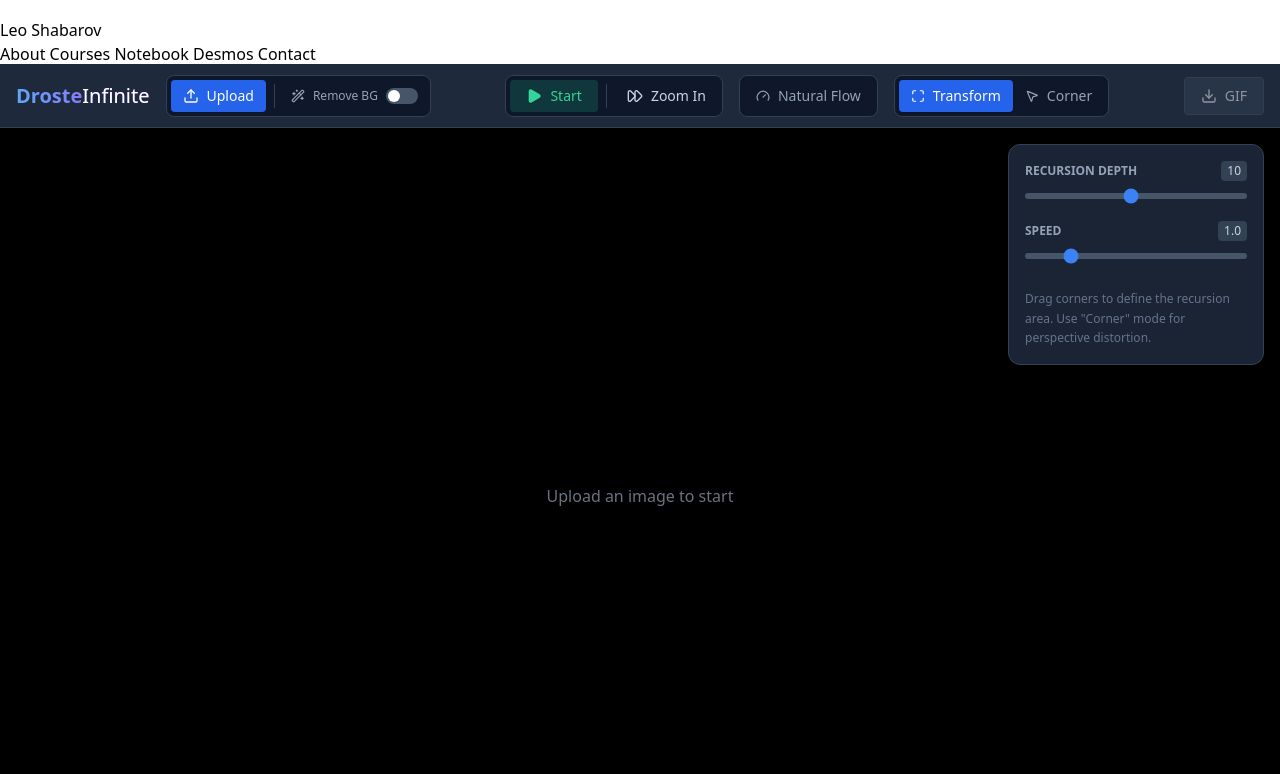
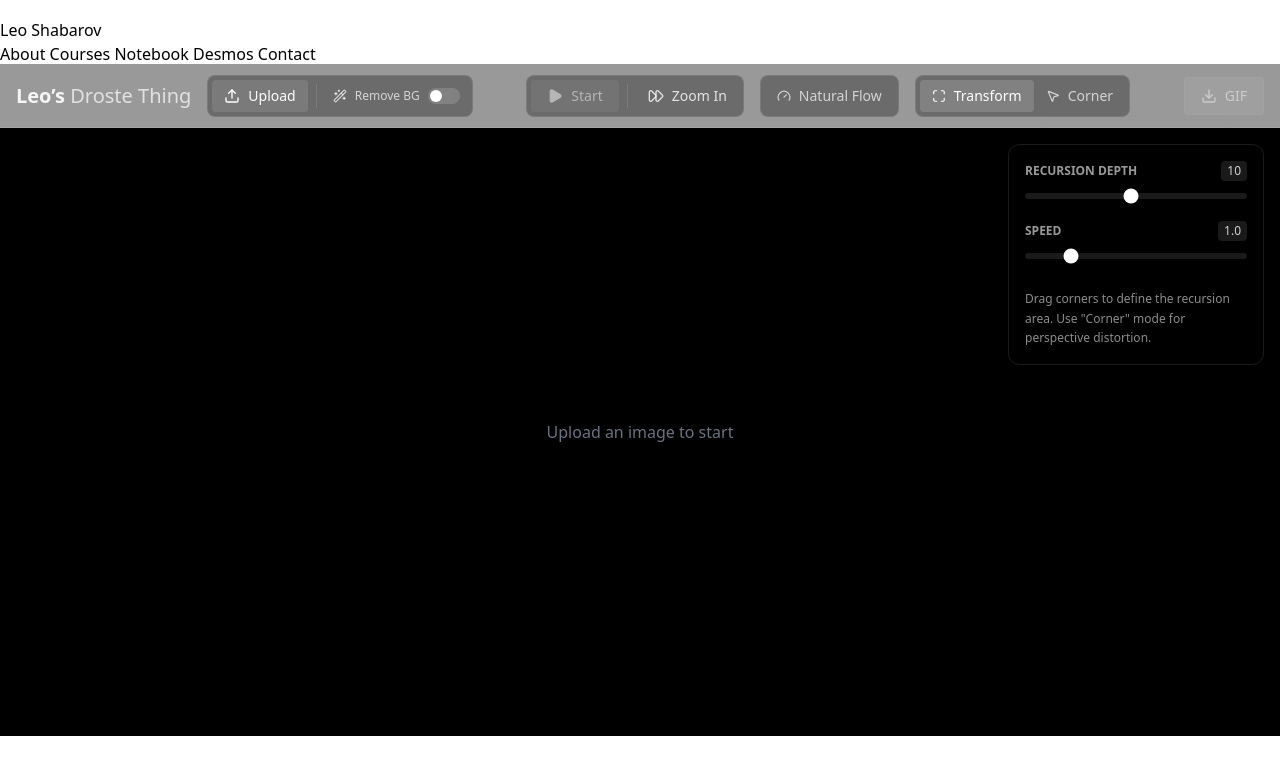
Before and after one commit to Flazum/leoshabarov, a React (Vite) app in the folder droste-src/: page / in a window 1280 px wide. Shown: the top 774 px of the page. Built offline with nearby package versions, Linux system fonts and the light colour scheme.

Commit message:
Update App.tsx

```diff
--- a/droste-src/App.tsx
+++ b/droste-src/App.tsx
@@ -1,7 +1,19 @@
 import React, { useState, useEffect, useCallback, useRef } from 'react';
 import { Mode, AnimationDirection, Quad, AppState } from './types';
 import DrosteCanvas from './components/DrosteCanvas';
-import { Upload, Play, Pause, Square, MousePointer2, Image as ImageIcon, Download, Maximize, ArrowRightLeft, FastForward, Gauge, Wand2, Loader2, FileUp } from 'lucide-react';
+import {
+  Upload,
+  Play,
+  Pause,
+  MousePointer2,
+  Download,
+  Maximize,
+  FastForward,
+  Gauge,
+  Wand2,
+  Loader2,
+  FileUp
+} from 'lucide-react';
 import { removeBackground } from '@imgly/background-removal';
 
 const INITIAL_QUAD: Quad = {
@@ -18,7 +30,7 @@ export default function App() {
     quad: INITIAL_QUAD,
     mode: Mode.TRANSFORM,
     depth: 10,
-    zoomSpeed: 1.0, // Default to 1
+    zoomSpeed: 1.0,
     direction: AnimationDirection.STOP,
     desiredDirection: AnimationDirection.IN,
     isExporting: false,
@@ -31,7 +43,6 @@ export default function App() {
   const [isDragging, setIsDragging] = useState(false);
   const dragCounter = useRef(0);
 
-  // Reusable Image Loader
   const loadImage = useCallback((src: string) => {
     const img = new Image();
     img.onload = () => {
@@ -51,7 +62,6 @@ export default function App() {
     img.src = src;
   }, []);
 
-  // Central File Processor
   const processFile = useCallback(async (file: File) => {
     if (!file.type.startsWith('image/')) {
       alert("Please upload a valid image file (PNG, JPEG, etc).");
@@ -67,17 +77,16 @@ export default function App() {
       } catch (err) {
         console.error("Background removal failed:", err);
         alert("Could not remove background. Loading original image instead.");
-        // Fallback to standard load
         const reader = new FileReader();
         reader.onload = (e) => {
-            if(e.target?.result) loadImage(e.target.result as string);
+          if (e.target?.result) loadImage(e.target.result as string);
         };
         reader.readAsDataURL(file);
       }
     } else {
       const reader = new FileReader();
       reader.onload = (e) => {
-            if(e.target?.result) loadImage(e.target.result as string);
+        if (e.target?.result) loadImage(e.target.result as string);
       };
       reader.readAsDataURL(file);
     }
@@ -88,7 +97,6 @@ export default function App() {
     if (file) processFile(file);
   };
 
-  // Drag and Drop Handlers
   const handleDragEnter = (e: React.DragEvent) => {
     e.preventDefault();
     e.stopPropagation();
@@ -124,7 +132,6 @@ export default function App() {
     }
   };
 
-  // Paste Support
   useEffect(() => {
     const handlePaste = (e: ClipboardEvent) => {
       const items = e.clipboardData?.items;
@@ -134,7 +141,7 @@ export default function App() {
         if (items[i].type.indexOf('image') !== -1) {
           const file = items[i].getAsFile();
           if (file) {
-                    e.preventDefault(); // Prevent pasting into inputs if focused
+            e.preventDefault();
             processFile(file);
           }
           break;
@@ -166,7 +173,7 @@ export default function App() {
 
   return (
     <div
-        className="flex flex-col h-screen w-screen bg-slate-900 text-white font-sans overflow-hidden relative"
+      className="flex flex-col h-full w-full text-white font-sans overflow-hidden relative"
       onDragEnter={handleDragEnter}
       onDragLeave={handleDragLeave}
       onDragOver={handleDragOver}
@@ -174,9 +181,9 @@ export default function App() {
     >
       {/* Drag Overlay */}
       {isDragging && (
-        <div className="absolute inset-0 z-50 bg-blue-500/20 backdrop-blur-sm border-4 border-blue-500 border-dashed m-4 rounded-xl flex items-center justify-center pointer-events-none">
-           <div className="bg-slate-900/90 p-8 rounded-2xl flex flex-col items-center shadow-2xl animate-bounce">
-              <FileUp size={48} className="text-blue-400 mb-4" />
+        <div className="absolute inset-0 z-50 bg-white/5 backdrop-blur-sm border border-white/15 m-4 rounded-xl flex items-center justify-center pointer-events-none">
+          <div className="bg-black/50 p-8 rounded-2xl flex flex-col items-center shadow-2xl animate-bounce border border-white/10">
+            <FileUp size={48} className="text-white/80 mb-4" />
             <h2 className="text-2xl font-bold text-white">Drop Image Here</h2>
           </div>
         </div>
@@ -184,35 +191,43 @@ export default function App() {
 
       {/* Processing Overlay */}
       {state.isProcessing && (
-        <div className="absolute inset-0 z-50 bg-slate-900/80 backdrop-blur-sm flex flex-col items-center justify-center">
-           <Loader2 className="animate-spin text-blue-500 mb-4" size={48} />
-           <p className="text-xl font-light">Processing Image...</p>
-           {state.shouldRemoveBackground && <p className="text-sm text-slate-400 mt-2">Removing background (this may take a moment)</p>}
+        <div className="absolute inset-0 z-50 bg-black/60 backdrop-blur-sm flex flex-col items-center justify-center">
+          <Loader2 className="animate-spin text-white/80 mb-4" size={48} />
+          <p className="text-xl font-light text-white/90">Processing Image...</p>
+          {state.shouldRemoveBackground && (
+            <p className="text-sm text-white/60 mt-2">Removing background (this may take a moment)</p>
+          )}
         </div>
       )}
 
       {/* Toolbar */}
-      <div className="h-16 border-b border-slate-700 bg-slate-800 flex items-center px-4 justify-between z-10 shrink-0">
+      <div className="h-16 border-b border-white/10 bg-black/40 backdrop-blur flex items-center px-4 justify-between z-10 shrink-0">
         <div className="flex items-center gap-4">
-          <h1 className="text-xl font-bold bg-gradient-to-r from-blue-400 to-purple-500 bg-clip-text text-transparent hidden md:block">
-            Droste<span className="font-light text-white">Infinite</span>
+          <h1 className="text-xl font-bold text-white/90 hidden md:block">
+            Leo’s <span className="font-light text-white/70">Droste Thing</span>
           </h1>
 
-          <div className="flex items-center bg-slate-900 rounded-lg p-1 border border-slate-700">
-            <label className="flex items-center gap-2 cursor-pointer bg-blue-600 hover:bg-blue-500 px-3 py-1.5 rounded transition-colors text-sm font-medium shadow-sm">
+          <div className="flex items-center bg-black/30 rounded-lg p-1 border border-white/10">
+            <label className="flex items-center gap-2 cursor-pointer bg-white/10 hover:bg-white/15 px-3 py-1.5 rounded transition-colors text-sm font-medium">
               <Upload size={16} />
               <span>Upload</span>
               <input type="file" accept="image/png, image/jpeg, image/webp" onChange={handleImageUpload} className="hidden" />
             </label>
-            <div className="w-px h-6 bg-slate-700 mx-2"></div>
+
+            <div className="w-px h-6 bg-white/10 mx-2"></div>
+
             <button
               onClick={() => setState(s => ({ ...s, shouldRemoveBackground: !s.shouldRemoveBackground }))}
-               className={`flex items-center gap-2 px-2 py-1.5 rounded text-xs transition-colors ${state.shouldRemoveBackground ? 'bg-purple-500/20 text-purple-300 ring-1 ring-purple-500/50' : 'text-slate-400 hover:text-slate-300'}`}
+              className={`flex items-center gap-2 px-2 py-1.5 rounded text-xs transition-colors ${
+                state.shouldRemoveBackground
+                  ? 'bg-white/15 text-white ring-1 ring-white/20'
+                  : 'text-white/70 hover:text-white'
+              }`}
               title="Automatically remove background from uploaded images"
             >
               <Wand2 size={14} />
               <span>Remove BG</span>
-               <div className={`w-8 h-4 rounded-full relative transition-colors ${state.shouldRemoveBackground ? 'bg-purple-500' : 'bg-slate-600'}`}>
+              <div className={`w-8 h-4 rounded-full relative transition-colors ${state.shouldRemoveBackground ? 'bg-white/25' : 'bg-white/15'}`}>
                 <div className={`absolute top-0.5 w-3 h-3 rounded-full bg-white transition-transform ${state.shouldRemoveBackground ? 'left-4.5 translate-x-4' : 'left-0.5'}`} />
               </div>
             </button>
@@ -221,14 +236,14 @@ export default function App() {
 
         <div className="flex items-center gap-4">
           {/* Controls Group */}
-           <div className="flex bg-slate-900 rounded-lg p-1 border border-slate-700 items-center">
+          <div className="flex bg-black/30 rounded-lg p-1 border border-white/10 items-center">
             <button
               onClick={togglePlay}
               disabled={!state.imageSrc}
-                className={`flex items-center gap-2 px-4 py-1.5 rounded text-sm transition-all font-medium ${
+              className={`flex items-center gap-2 px-4 py-1.5 rounded text-sm transition-all font-medium disabled:opacity-50 disabled:cursor-not-allowed ${
                 state.direction !== AnimationDirection.STOP
-                    ? 'bg-red-500/20 text-red-400 hover:bg-red-500/30'
-                    : 'bg-emerald-500/20 text-emerald-400 hover:bg-emerald-500/30'
+                  ? 'bg-white/10 text-white hover:bg-white/15'
+                  : 'bg-white/10 text-white hover:bg-white/15'
               }`}
             >
               {state.direction !== AnimationDirection.STOP ? (
@@ -238,11 +253,11 @@ export default function App() {
               )}
             </button>
 
-              <div className="w-px h-6 bg-slate-700 mx-2"></div>
+            <div className="w-px h-6 bg-white/10 mx-2"></div>
 
             <button
               onClick={toggleDirectionPreference}
-                className="flex items-center gap-2 px-3 py-1.5 rounded text-sm text-slate-300 hover:text-white hover:bg-slate-800 transition-colors"
+              className="flex items-center gap-2 px-3 py-1.5 rounded text-sm text-white/80 hover:text-white hover:bg-white/10 transition-colors"
             >
               {state.desiredDirection === AnimationDirection.IN ? (
                 <><FastForward size={16} /> Zoom In</>
@@ -253,27 +268,33 @@ export default function App() {
           </div>
 
           {/* Flow Control */}
-           <div className="hidden lg:flex bg-slate-900 rounded-lg p-1 border border-slate-700">
+          <div className="hidden lg:flex bg-black/30 rounded-lg p-1 border border-white/10">
             <button
               onClick={() => setState(s => ({ ...s, constantSpeed: !s.constantSpeed }))}
               title="Toggle Constant Visual Flow"
-                className={`flex items-center gap-2 px-3 py-1.5 rounded text-sm transition-all ${state.constantSpeed ? 'bg-indigo-600 text-white shadow' : 'text-slate-400 hover:text-white'}`}
+              className={`flex items-center gap-2 px-3 py-1.5 rounded text-sm transition-all ${
+                state.constantSpeed ? 'bg-white/15 text-white' : 'text-white/70 hover:text-white hover:bg-white/10'
+              }`}
             >
               <Gauge size={14} /> {state.constantSpeed ? 'Locked Loop' : 'Natural Flow'}
             </button>
           </div>
 
           {/* Mode Toggle */}
-           <div className="flex bg-slate-900 rounded-lg p-1 border border-slate-700">
+          <div className="flex bg-black/30 rounded-lg p-1 border border-white/10">
             <button
               onClick={() => setState(s => ({ ...s, mode: Mode.TRANSFORM }))}
-                className={`flex items-center gap-2 px-3 py-1.5 rounded text-sm transition-all ${state.mode === Mode.TRANSFORM ? 'bg-blue-600 text-white shadow' : 'text-slate-400 hover:text-white'}`}
+              className={`flex items-center gap-2 px-3 py-1.5 rounded text-sm transition-all ${
+                state.mode === Mode.TRANSFORM ? 'bg-white/15 text-white' : 'text-white/70 hover:text-white hover:bg-white/10'
+              }`}
             >
               <Maximize size={14} /> <span className="hidden sm:inline">Transform</span>
             </button>
             <button
               onClick={() => setState(s => ({ ...s, mode: Mode.CORNER }))}
-                className={`flex items-center gap-2 px-3 py-1.5 rounded text-sm transition-all ${state.mode === Mode.CORNER ? 'bg-blue-600 text-white shadow' : 'text-slate-400 hover:text-white'}`}
+              className={`flex items-center gap-2 px-3 py-1.5 rounded text-sm transition-all ${
+                state.mode === Mode.CORNER ? 'bg-white/15 text-white' : 'text-white/70 hover:text-white hover:bg-white/10'
+              }`}
             >
               <MousePointer2 size={14} /> <span className="hidden sm:inline">Corner</span>
             </button>
@@ -283,7 +304,7 @@ export default function App() {
         <button
           onClick={() => setState(s => ({ ...s, isExporting: true }))}
           disabled={!state.imageSrc || state.isExporting}
-          className="flex items-center gap-2 bg-slate-700 hover:bg-slate-600 border border-slate-600 disabled:opacity-50 disabled:cursor-not-allowed px-4 py-2 rounded text-sm font-medium transition-colors"
+          className="flex items-center gap-2 bg-white/10 hover:bg-white/15 border border-white/10 disabled:opacity-50 disabled:cursor-not-allowed px-4 py-2 rounded text-sm font-medium transition-colors"
         >
           <Download size={16} /> GIF
         </button>
@@ -299,44 +320,44 @@ export default function App() {
         />
 
         {/* Floating Controls Overlay (Sidebar) */}
-        <div className="absolute top-20 right-4 w-64 bg-slate-800/90 backdrop-blur border border-slate-700 rounded-xl p-4 shadow-2xl flex flex-col gap-4">
+        <div className="absolute top-20 right-4 w-64 bg-black/40 backdrop-blur border border-white/10 rounded-xl p-4 shadow-2xl flex flex-col gap-4">
           <div className="space-y-2">
             <div className="flex justify-between items-center">
-                <label className="text-xs font-semibold text-slate-400 uppercase">Recursion Depth</label>
-                <span className="text-xs bg-slate-700 px-1.5 py-0.5 rounded text-slate-300">{state.depth}</span>
+              <label className="text-xs font-semibold text-white/60 uppercase">Recursion Depth</label>
+              <span className="text-xs bg-white/10 px-1.5 py-0.5 rounded text-white/80">{state.depth}</span>
             </div>
             <input
               type="range" min="1" max="20" step="1"
               value={state.depth}
               onChange={(e) => setState(s => ({ ...s, depth: parseInt(e.target.value) }))}
-               className="w-full accent-blue-500 h-1.5 bg-slate-600 rounded-lg appearance-none cursor-pointer"
+              className="w-full accent-white h-1.5 bg-white/10 rounded-lg appearance-none cursor-pointer"
             />
           </div>
 
           <div className="space-y-2">
             <div className="flex justify-between items-center">
-               <label className="text-xs font-semibold text-slate-400 uppercase">Speed</label>
-               <span className="text-xs bg-slate-700 px-1.5 py-0.5 rounded text-slate-300">{state.zoomSpeed.toFixed(1)}</span>
+              <label className="text-xs font-semibold text-white/60 uppercase">Speed</label>
+              <span className="text-xs bg-white/10 px-1.5 py-0.5 rounded text-white/80">{state.zoomSpeed.toFixed(1)}</span>
             </div>
             <input
               type="range" min="0.1" max="5" step="0.1"
               value={state.zoomSpeed}
               onChange={(e) => setState(s => ({ ...s, zoomSpeed: parseFloat(e.target.value) }))}
-               className="w-full accent-blue-500 h-1.5 bg-slate-600 rounded-lg appearance-none cursor-pointer"
+              className="w-full accent-white h-1.5 bg-white/10 rounded-lg appearance-none cursor-pointer"
             />
           </div>
 
-           <div className="lg:hidden space-y-2 pt-2 border-t border-slate-700">
+          <div className="lg:hidden space-y-2 pt-2 border-t border-white/10">
             <button
               onClick={() => setState(s => ({ ...s, constantSpeed: !s.constantSpeed }))}
-                  className="w-full flex items-center justify-between px-2 py-1.5 rounded text-xs bg-slate-900 border border-slate-700 text-slate-300"
+              className="w-full flex items-center justify-between px-2 py-1.5 rounded text-xs bg-white/5 border border-white/10 text-white/80"
             >
               <span className="flex items-center gap-2"><Gauge size={14}/> Flow Mode</span>
-                  <span className="font-semibold text-blue-400">{state.constantSpeed ? 'Locked' : 'Natural'}</span>
+              <span className="font-semibold text-white">{state.constantSpeed ? 'Locked' : 'Natural'}</span>
             </button>
           </div>
 
-           <div className="text-xs text-slate-500 mt-2 leading-relaxed">
+          <div className="text-xs text-white/55 mt-2 leading-relaxed">
             Drag corners to define the recursion area. Use "Corner" mode for perspective distortion.
           </div>
         </div>
```
Lines whose indentation alone changed are shown as unchanged.
